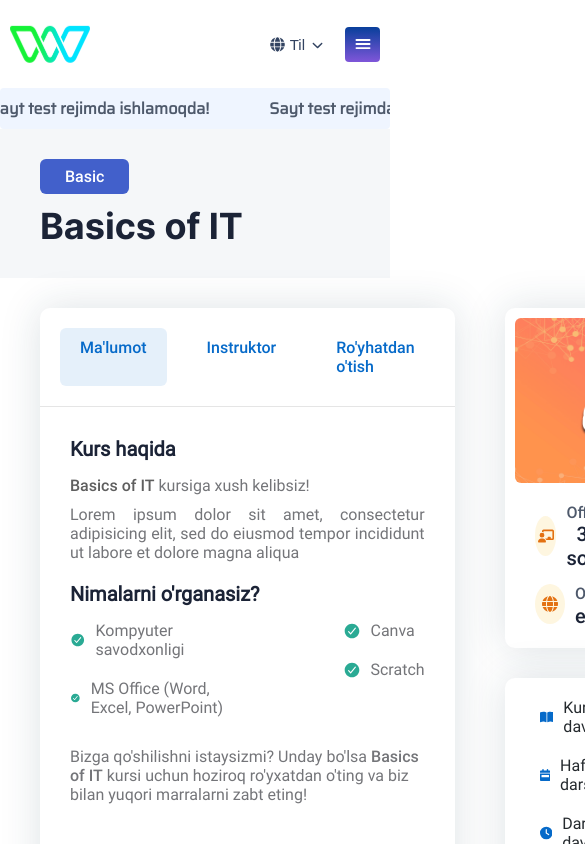
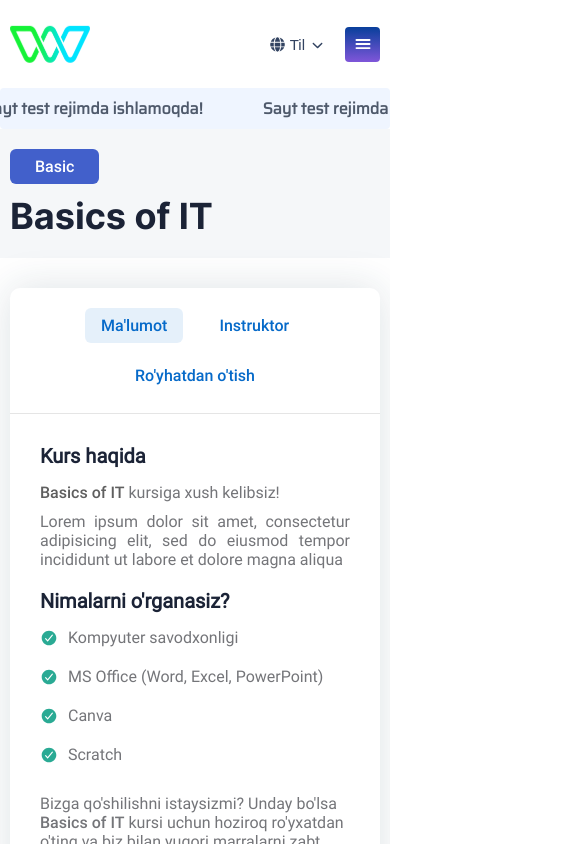
Before and after one commit to nodirbekorifjonov/learningcenter, a React (Vite) app: page /courses/basic in a window 390 px wide. Shown: the top 844 px of the page, 585 px wide, since content can reach past the window. Built offline with nearby package versions, Linux system fonts and the light colour scheme.

Commit message:
added responsives to courseDetails

```diff
--- a/src/pages/Courses/CourseDetails/index.jsx
+++ b/src/pages/Courses/CourseDetails/index.jsx
@@ -119,7 +119,7 @@ const CourseDetails = () => {
           <div className="course-details__main">
             {/* Course Details Basic */}
             <div className="course-details__main-basic">
-              <img src={`/public/assets/images/${result.courseImg}`} alt="" />
+              <img src={`/assets/images/${result.courseImg}`} alt="" />
               <div className="course-details__main-format">
                 <div>
                   <span className="course-details__main-format-icon">
--- a/src/pages/Courses/CourseDetails/style.css
+++ b/src/pages/Courses/CourseDetails/style.css
@@ -54,6 +54,9 @@
 }
 
 .course-details__header-item {
+  display: flex;
+  justify-content: center;
+  align-items: center;
   cursor: pointer;
   padding: 1rem 2rem;
   color: #066ac9;
@@ -110,6 +113,7 @@
 .course-details__technologies-item svg {
   color: var(--primary-color);
   font-size: 1.8rem;
+  flex-shrink: 0;
 }
 
 .course-details__info-footer {
@@ -120,7 +124,7 @@
   font-family: "RobotoMedium";
 }
 
-/* Course Details Info */
+/* Course Details Main */
 .course-details__main {
   width: 100%;
   display: flex;
@@ -240,3 +244,66 @@
 .course-details__main-info li svg {
   color: #066ac9;
 }
+
+/* Responives */
+@media screen and (max-width: 1176px) {
+  .course-details__container {
+    gap: 3rem;
+  }
+}
+
+@media screen and (max-width: 1157px) {
+  .course-details__container {
+    grid-template-columns: 1.5fr 1fr;
+  }
+}
+
+@media screen and (max-width: 986px) {
+  .course-details__container {
+    grid-template-columns: 1fr;
+  }
+}
+
+@media screen and (max-width: 575px) {
+  .course__heading {
+    padding: 2rem 0;
+  }
+
+  .course-details {
+    padding: 3rem 0;
+  }
+
+  .course-details__header-list {
+    row-gap: 1.5rem;
+    flex-wrap: wrap;
+    justify-content: center;
+  }
+
+  .course-details__header-item {
+    padding: 0.8rem 1.6rem;
+    text-align: center;
+  }
+
+  .course-details__technologies-list {
+    flex-wrap: wrap;
+    row-gap: 0;
+  }
+
+  .course-details__main-format {
+    padding: 0;
+  }
+
+  .course-details__main-format-icon {
+    width: 3rem;
+    height: 3rem;
+  }
+
+  .course-details__main-format h4 span {
+    font-size: 1.6rem;
+    margin-left: 0;
+  }
+
+  .course-details__main-info {
+    padding: 2rem 1.5rem;
+  }
+}
```
Also changed, not shown: 1 other file (tests, documents, lock files or other folders).
